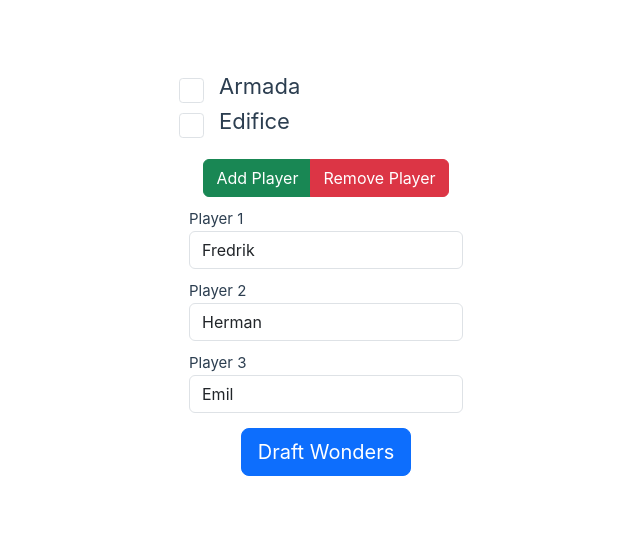
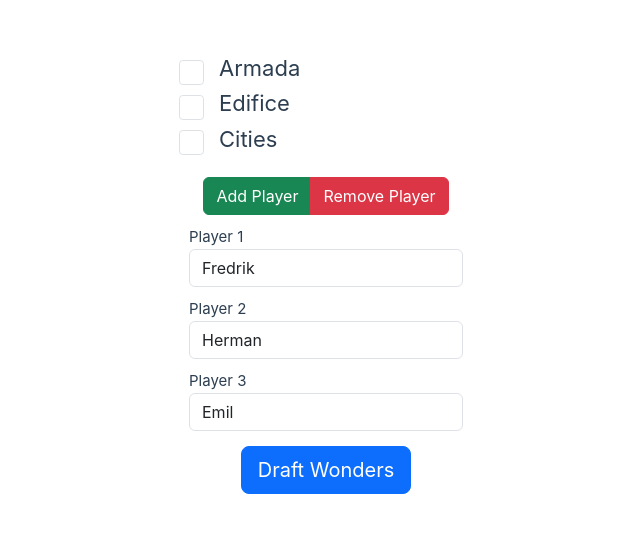
Before and after one commit to thfr1102/7-Wonders-Draft, a Vue app: page / in a window 1280 px wide. Shown: the part 125-658 px from the top of the page, without its empty margins (167-807 px from the left). Built offline with nearby package versions, Linux system fonts and the light colour scheme; the HTML template or start-up script is replaced by a standard one.

Commit message:
Added wonders from Cities expansion

```diff
--- a/src/App.vue
+++ b/src/App.vue
@@ -23,6 +23,17 @@
             @change="checkEdificeExpansion"
           />
           <label class="form-check-label" for="edifice">Edifice</label>
+        </div>
+        <div class="cities_check">
+          <input
+            class="form-check-input"
+            type="checkbox"
+            id="cities"
+            name="cities"
+            v-model="citiesCheck"
+            @change="checkCitiesExpansion"
+          />
+          <label class="form-check-label" for="cities">Cities</label>
         </div>
       </div>
       <div class="div_button">
@@ -142,6 +153,7 @@ export default {
         }
       }
     },
+    // Adds Ur to the draft if playing Edifice
     checkEdificeExpansion() {
       if (this.edificeCheck) {
         this.objectPool.push("Ur");
@@ -151,6 +163,20 @@ export default {
         }
       }
     },
+    // Adds Byzantium and Petra to the draft if playing Cities
+    checkCitiesExpansion() {
+      if (this.citiesCheck) {
+        this.objectPool.push("Byzantium");
+        this.objectPool.push("Petra");
+      } else {
+        if (this.objectPool.includes("Byzantium")) {
+          this.objectPool.splice(this.objectPool.indexOf("Byzantium"), 1);
+        }
+        if (this.objectPool.includes("Petra")) {
+          this.objectPool.splice(this.objectPool.indexOf("Petra"), 1);
+        }
+      }
+    },
   },
 };
 </script>
```
Also changed, not shown: 3 other files (tests, documents, lock files or other folders).
